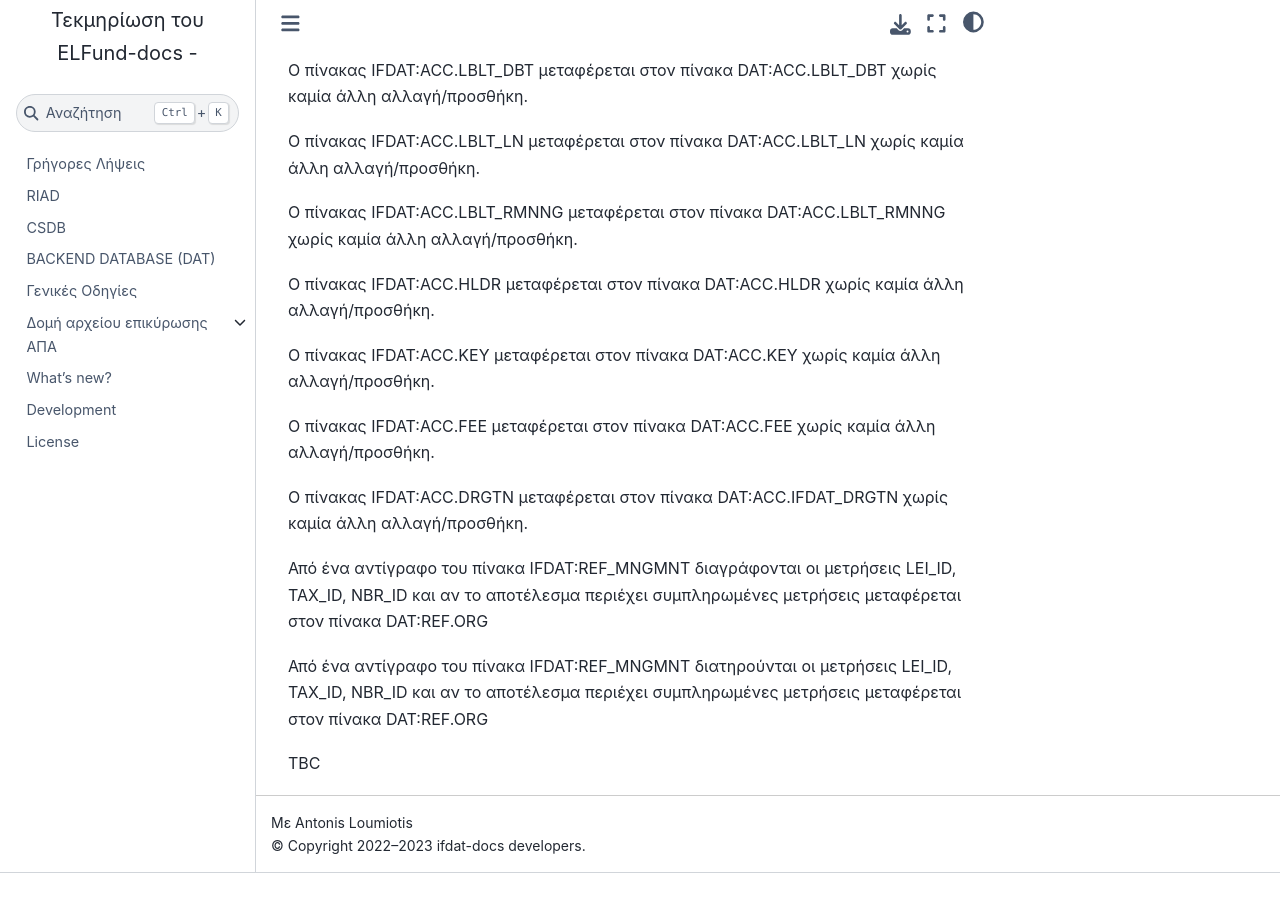
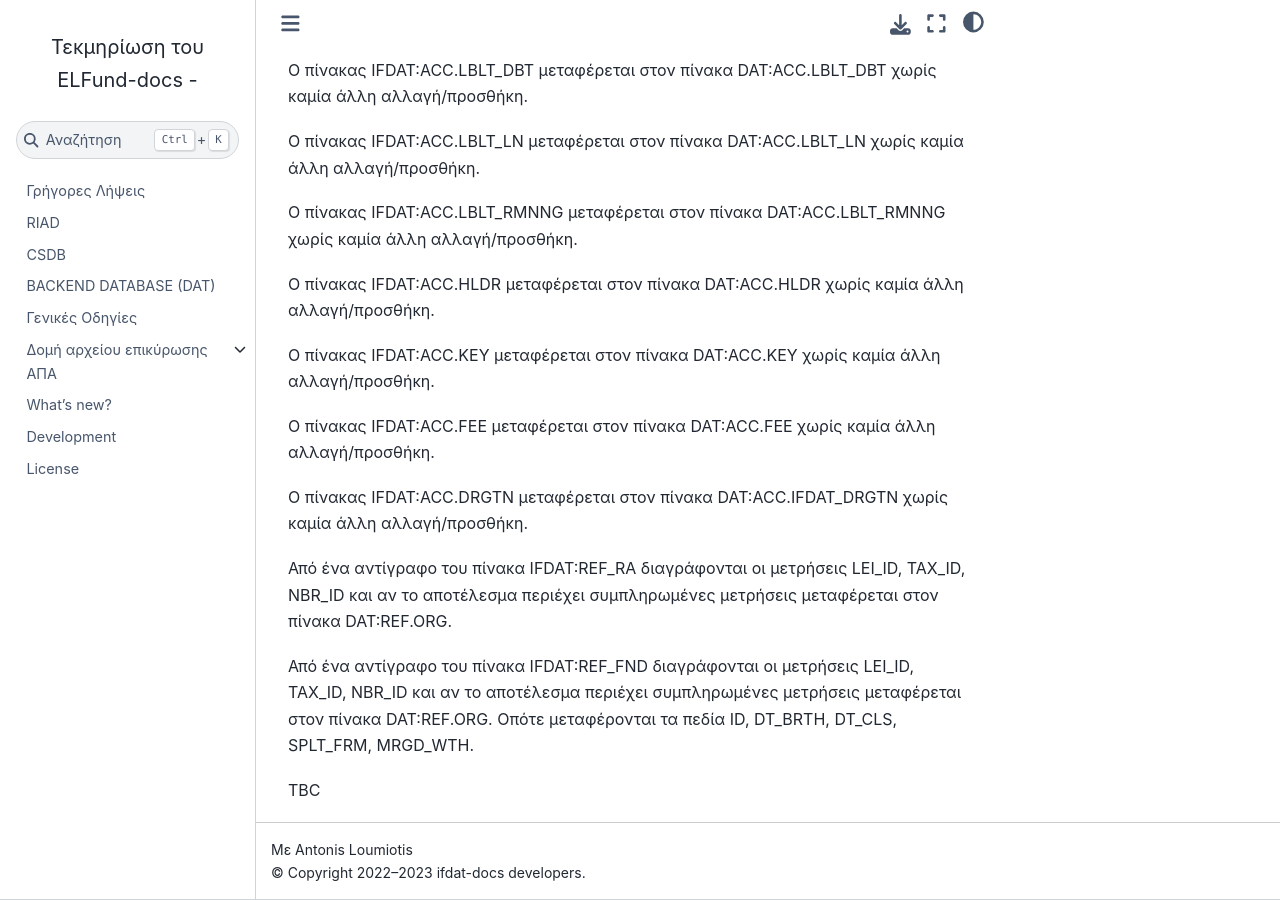
Before and after one commit to lerooze/elfund-docs, a Sphinx documentation site: the page built from docs/source/ifdat2dbdat.rst, in a window 1280 px wide and 900 px high, scrolled down 622 px. Built offline with Sphinx 7.4.7 and the Sphinx Book theme 1.1.4, drawn with Linux system fonts in a browser that asks for light colours; before the commit the page ends 1495 px from its top, so only the background shows below that.

Commit message:
Minor addition

```diff
--- a/docs/source/ifdat2dbdat.rst
+++ b/docs/source/ifdat2dbdat.rst
@@ -29,8 +29,10 @@
 
 Ο πίνακας IFDAT:ACC.DRGTN μεταφέρεται στον πίνακα DAT:ACC.IFDAT_DRGTN χωρίς καμία άλλη αλλαγή/προσθήκη.
 
-Από ένα αντίγραφο του πίνακα IFDAT:REF_MNGMNT διαγράφονται οι μετρήσεις LEI_ID, TAX_ID, NBR_ID και αν το αποτέλεσμα περιέχει συμπληρωμένες μετρήσεις μεταφέρεται στον πίνακα DAT:REF.ORG
+Από ένα αντίγραφο του πίνακα IFDAT:REF_RA διαγράφονται οι μετρήσεις LEI_ID, TAX_ID, NBR_ID και αν το αποτέλεσμα περιέχει συμπληρωμένες μετρήσεις μεταφέρεται στον πίνακα DAT:REF.ORG.
 
-Από ένα αντίγραφο του πίνακα IFDAT:REF_MNGMNT διατηρούνται οι μετρήσεις LEI_ID, TAX_ID, NBR_ID και αν το αποτέλεσμα περιέχει συμπληρωμένες μετρήσεις μεταφέρεται στον πίνακα DAT:REF.ORG
+
+Από ένα αντίγραφο του πίνακα IFDAT:REF_FND διαγράφονται οι μετρήσεις LEI_ID, TAX_ID, NBR_ID και αν το αποτέλεσμα περιέχει συμπληρωμένες μετρήσεις μεταφέρεται στον πίνακα
+DAT:REF.ORG. Οπότε μεταφέρονται τα πεδία ID, DT_BRTH, DT_CLS, SPLT_FRM, MRGD_WTH.
 
 TBC
```
